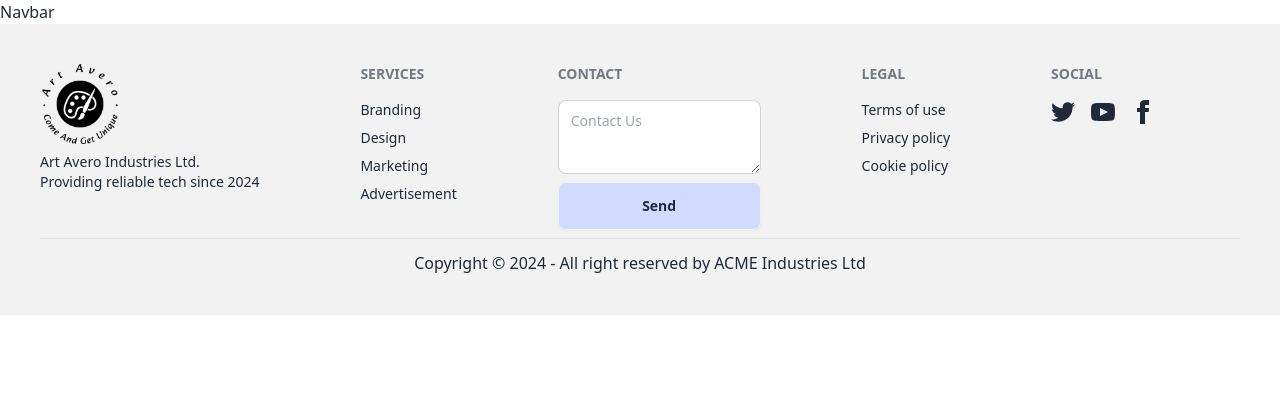
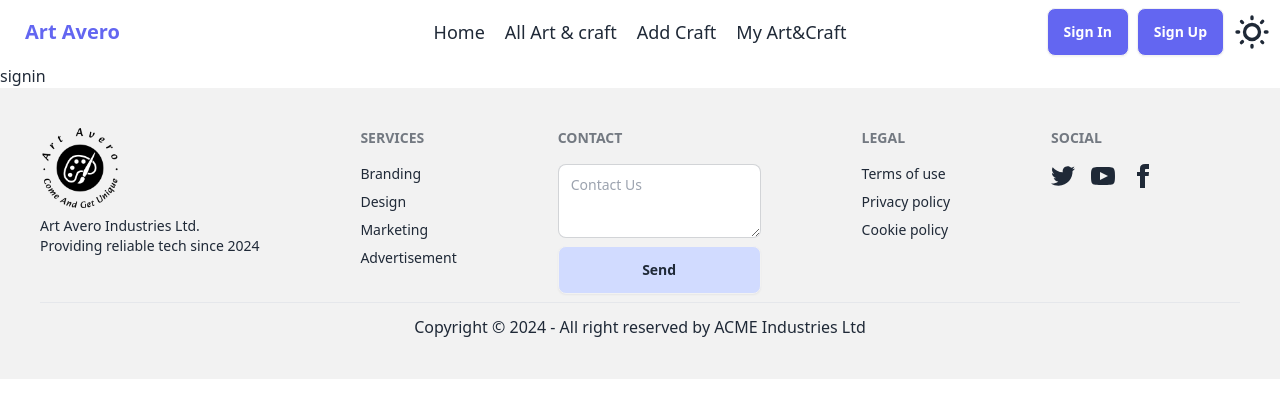
Before and after one commit to devo-ab/art-avero-client, a React (Vite) app: page /signin in a window 1280 px wide. Shown: the top 418 px of the page. Built offline with nearby package versions, Linux system fonts and the light colour scheme; no server answers.

Commit message:
Add Navbar With Responsive

```diff
--- a/src/Components/ErrorPages.jsx
+++ b/src/Components/ErrorPages.jsx
@@ -5,13 +5,14 @@ import Navbar from "../Shared/Navbar";
 const ErrorPages = () => {
   return (
     <div>
+      <div className="max-w-7xl mx-auto px-2 lg:px-0">
         <Navbar></Navbar>
         <div>
           <div className="max-w-screen-xl mx-auto px-4 flex items-center justify-start h-screen md:px-8">
             <div className="max-w-lg mx-auto space-y-3 text-center">
-            <h3 className="text-indigo-600 font-semibold">404 Error</h3>
-            <p className="text-gray-800 text-4xl font-semibold sm:text-5xl">Page not found</p>
-            <p className="text-gray-600">
+              <h3 className="text-base-content font-semibold">404 Error</h3>
+              <p className="text-base-content text-4xl font-semibold sm:text-5xl">Page not found</p>
+              <p className="text-base-content">
                 Sorry, the page you are looking for could not be found or has been removed.
               </p>
               <div className="flex flex-wrap items-center justify-center gap-3">
@@ -24,10 +25,11 @@ const ErrorPages = () => {
                 </Link>
                 <Link
                   href="javascript:void(0)"
-                className="block py-2 px-4 text-gray-700 hover:bg-gray-50 font-medium duration-150 active:bg-gray-100 border rounded-lg"
+                  className="block py-2 px-4 text-base-content hover:bg-gray-50 font-medium duration-150 active:bg-gray-100 border rounded-lg"
                 >
                   Contact support
                 </Link>
+              </div>
             </div>
           </div>
         </div>
--- a/src/Pages/SignIn/SignIn.jsx
+++ b/src/Pages/SignIn/SignIn.jsx
@@ -1,7 +1,7 @@
 const SignIn = () => {
     return (
         <div>
-
+            <h1>signin</h1>
         </div>
     );
 };
--- a/src/Pages/SignUp/SignUp.jsx
+++ b/src/Pages/SignUp/SignUp.jsx
@@ -1,7 +1,7 @@
 const SignUp = () => {
     return (
         <div>
-
+            <h1>signup</h1>
         </div>
     );
 };
--- a/src/Shared/Navbar.jsx
+++ b/src/Shared/Navbar.jsx
@@ -1,9 +1,155 @@
+import { useContext, useState } from "react";
+import { Link, NavLink } from "react-router-dom";
+import { AuthContext } from "../Providers/AuthProviders";
+
 const Navbar = () => {
-    return (
+  const { user } = useContext(AuthContext);
+
+  const navLinks = (
+    <div className="lg:space-x-5 space-y-2 md:space-y-0 flex flex-col lg:flex-row items-center">
+      <NavLink
+        to="/"
+        className={({ isActive }) =>
+          isActive
+            ? "text-base-content text-lg font-medium border border-indigo-500 rounded-md px-3 py-1 text-center"
+            : "text-base-content text-center text-lg"
+        }
+      >
+        Home
+      </NavLink>
+
+      <NavLink
+        to="/about"
+        className={({ isActive }) =>
+          isActive
+            ? "text-base-content text-lg font-medium border border-indigo-500 rounded-md px-3 py-1 text-center"
+            : "text-base-content text-center text-lg"
+        }
+      >
+        All Art & craft
+      </NavLink>
+
+      <NavLink
+        to="/user-profile"
+        className={({ isActive }) =>
+          isActive
+            ? "text-base-content text-lg font-medium border border-indigo-500 rounded-md px-3 py-1 text-center"
+            : "text-base-content text-center text-lg"
+        }
+      >
+        Add Craft
+      </NavLink>
+
+      <NavLink
+        to="/user-profile"
+        className={({ isActive }) =>
+          isActive
+            ? "text-base-content text-lg font-medium border border-indigo-500 rounded-md px-3 py-1 text-center"
+            : "text-base-content text-center text-lg"
+        }
+      >
+        My Art&Craft
+      </NavLink>
+    </div>
+  );
+
+
+  const handleThemes = (e) => {
+    if(e.target.checked){
+        document.querySelector('html').setAttribute('data-theme', 'dark')
+    }
+    else{
+        document.querySelector('html').setAttribute('data-theme', 'light')
+    }
+  };
+
+  return (
+    <div className="navbar bg-base-100">
+      <div className="navbar-start">
+        <div className="dropdown">
+          <div tabIndex={0} role="button" className="btn btn-ghost lg:hidden">
+            <svg
+              xmlns="http://www.w3.org/2000/svg"
+              className="h-5 w-5"
+              fill="none"
+              viewBox="0 0 24 24"
+              stroke="currentColor"
+            >
+              <path
+                strokeLinecap="round"
+                strokeLinejoin="round"
+                strokeWidth="2"
+                d="M4 6h16M4 12h8m-8 6h16"
+              />
+            </svg>
+          </div>
+          <ul
+            tabIndex={0}
+            className="menu menu-sm dropdown-content mt-3 z-[1] p-2 shadow bg-base-100 rounded-box w-52"
+          >
+            {navLinks}
+          </ul>
+        </div>
+        <Link to="/" className="btn btn-ghost text-xl font-bold text-indigo-500">
+          Art Avero
+        </Link>
+      </div>
+      <div className="navbar-center hidden lg:flex">
+        <ul className="menu menu-horizontal px-1">{navLinks}</ul>
+      </div>
+
+      <div className="navbar-end gap-2">
+
         <div>
-            <h1>Navbar</h1>
+            {
+                user && (<div role="button" className="btn btn-ghost btn-circle avatar">
+                <div className="w-10 rounded-full">
+                    <div data-tooltip-id="my-tooltip" data-tooltip-content={user.displayName}>
+                      <img src={user.photoURL} alt="" />
+                    </div>
+                </div>
+              </div>)
+            }
         </div>
-    );
+        <div>
+          {user ? (
+            <button className="btn bg-indigo-500 text-white">Sign Out</button>
+          ) : (
+            <div className="flex gap-2">
+              <Link to="/signin" className="btn bg-indigo-500 text-white">
+                Sign In
+              </Link>
+              <Link to="/signup" className="btn bg-indigo-500 text-white">
+                Sign Up
+              </Link>
+            </div>
+          )}
+        </div>
+        <label className="swap swap-rotate">
+          {/* this hidden checkbox controls the state */}
+          <input onChange={handleThemes} type="checkbox" className="theme-controller " />
+
+          {/* sun icon */}
+          <svg
+            className="swap-off fill-current w-10 h-10"
+            xmlns="http://www.w3.org/2000/svg"
+            viewBox="0 0 24 24"
+          >
+            <path d="M5.64,17l-.71.71a1,1,0,0,0,0,1.41,1,1,0,0,0,1.41,0l.71-.71A1,1,0,0,0,5.64,17ZM5,12a1,1,0,0,0-1-1H3a1,1,0,0,0,0,2H4A1,1,0,0,0,5,12Zm7-7a1,1,0,0,0,1-1V3a1,1,0,0,0-2,0V4A1,1,0,0,0,12,5ZM5.64,7.05a1,1,0,0,0,.7.29,1,1,0,0,0,.71-.29,1,1,0,0,0,0-1.41l-.71-.71A1,1,0,0,0,4.93,6.34Zm12,.29a1,1,0,0,0,.7-.29l.71-.71a1,1,0,1,0-1.41-1.41L17,5.64a1,1,0,0,0,0,1.41A1,1,0,0,0,17.66,7.34ZM21,11H20a1,1,0,0,0,0,2h1a1,1,0,0,0,0-2Zm-9,8a1,1,0,0,0-1,1v1a1,1,0,0,0,2,0V20A1,1,0,0,0,12,19ZM18.36,17A1,1,0,0,0,17,18.36l.71.71a1,1,0,0,0,1.41,0,1,1,0,0,0,0-1.41ZM12,6.5A5.5,5.5,0,1,0,17.5,12,5.51,5.51,0,0,0,12,6.5Zm0,9A3.5,3.5,0,1,1,15.5,12,3.5,3.5,0,0,1,12,15.5Z" />
+          </svg>
+
+          {/* moon icon */}
+          <svg
+            className="swap-on fill-current w-10 h-10"
+            xmlns="http://www.w3.org/2000/svg"
+            viewBox="0 0 24 24"
+          >
+            <path d="M21.64,13a1,1,0,0,0-1.05-.14,8.05,8.05,0,0,1-3.37.73A8.15,8.15,0,0,1,9.08,5.49a8.59,8.59,0,0,1,.25-2A1,1,0,0,0,8,2.36,10.14,10.14,0,1,0,22,14.05,1,1,0,0,0,21.64,13Zm-9.5,6.69A8.14,8.14,0,0,1,7.08,5.22v.27A10.15,10.15,0,0,0,17.22,15.63a9.79,9.79,0,0,0,2.1-.22A8.11,8.11,0,0,1,12.14,19.73Z" />
+          </svg>
+        </label>
+      </div>
+    </div>
+  );
 };
 
 export default Navbar;
```
Lines whose indentation alone changed are shown as unchanged.
